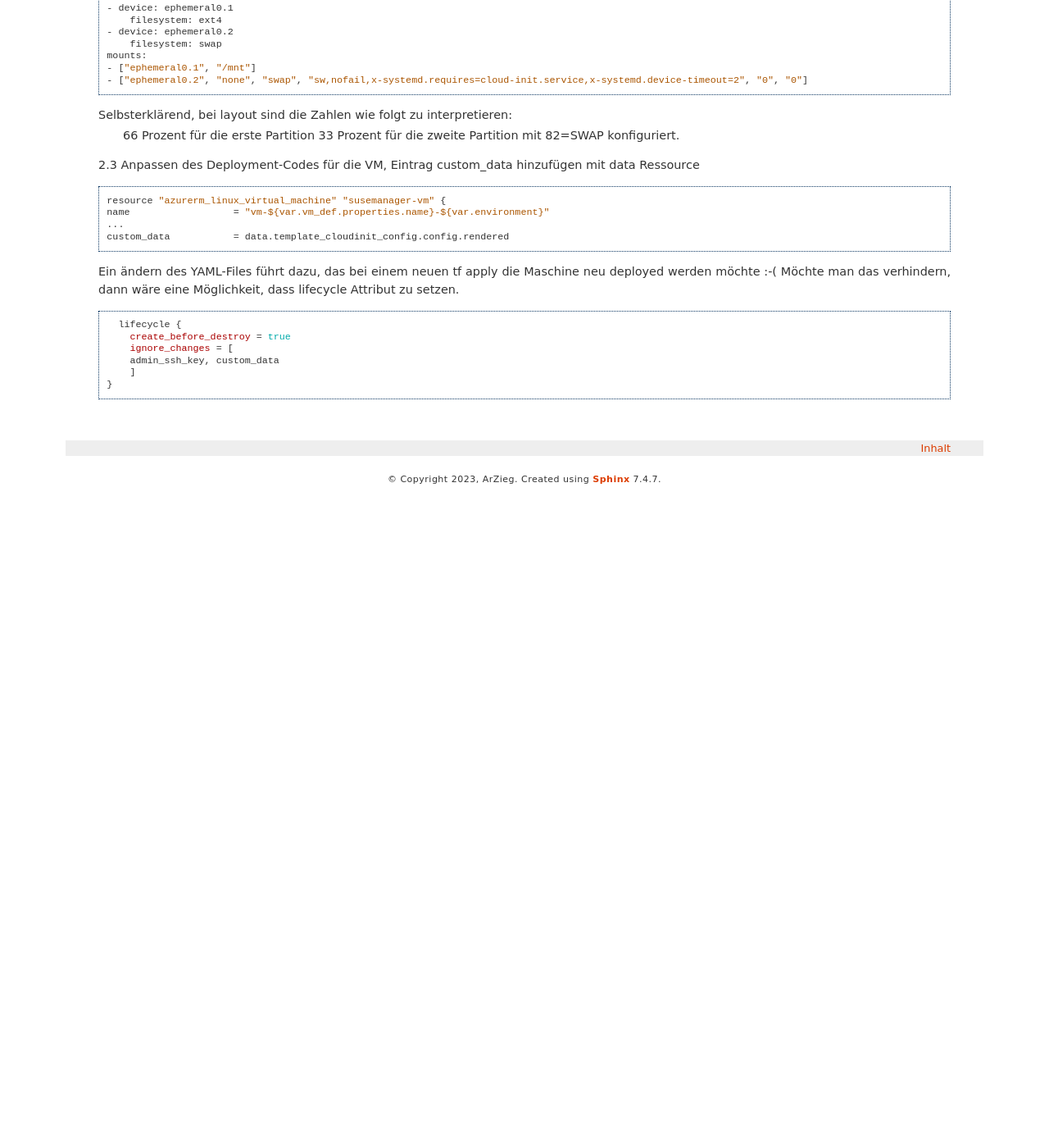
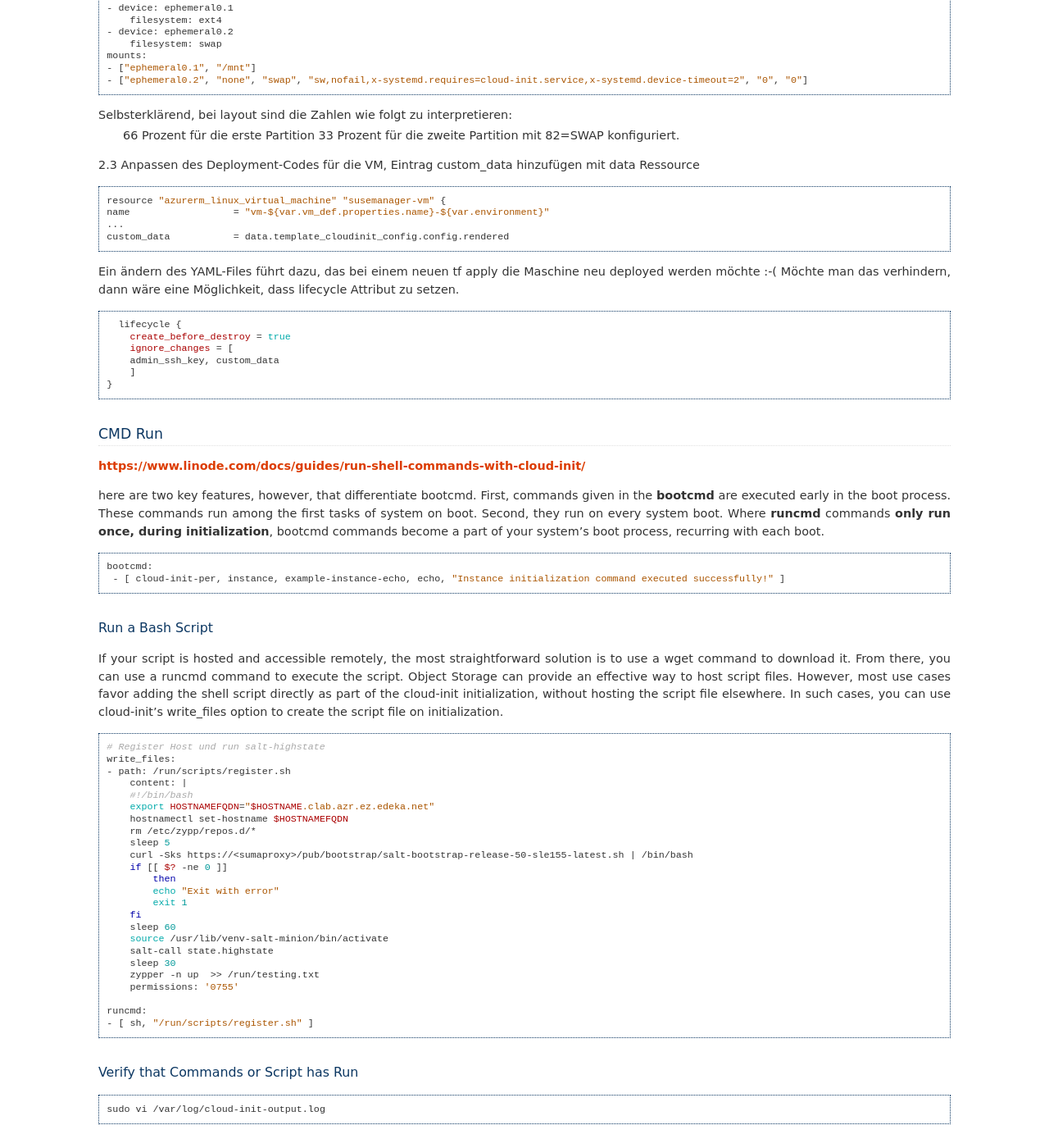
Before and after one commit to arzieg/mspdoc, a Sphinx documentation site: the page built from docsrc/source/tf/cloud-init.rst, in a window 1280 px wide and 1400 px high, scrolled down 1433 px. Shown: the whole window at 82% size. Built offline with Sphinx 7.4.7, drawn with Linux system fonts in a browser that asks for light colours; before the commit the page ends 2034 px from its top, so only the background shows below that.

Commit message:
Update cloud-init

```diff
--- a/docsrc/source/tf/cloud-init.rst
+++ b/docsrc/source/tf/cloud-init.rst
@@ -125,3 +125,60 @@ Möchte man das verhindern, dann wäre eine Möglichkeit, dass lifecycle Attribu
         admin_ssh_key, custom_data
         ]
     }
+
+
+CMD Run
+=========
+https://www.linode.com/docs/guides/run-shell-commands-with-cloud-init/
+
+here are two key features, however, that differentiate bootcmd. First, commands given in the **bootcmd** are executed early in the boot process.
+These commands run among the first tasks of system on boot. Second, they run on every system boot.
+Where **runcmd** commands **only run once, during initialization**, bootcmd commands become a part of your system’s boot process, recurring with each boot.
+
+.. code-block:: bash
+
+    bootcmd:
+     - [ cloud-init-per, instance, example-instance-echo, echo, "Instance initialization command executed successfully!" ]
+
+
+Run a Bash Script
+------------------
+If your script is hosted and accessible remotely, the most straightforward solution is to use a wget command to download it. From there, you can use a runcmd command
+to execute the script. Object Storage can provide an effective way to host script files.
+However, most use cases favor adding the shell script directly as part of the cloud-init initialization, without hosting the script file elsewhere.
+In such cases, you can use cloud-init’s write_files option to create the script file on initialization.
+
+.. code-block:: bash
+
+    # Register Host und run salt-highstate
+    write_files:
+    - path: /run/scripts/register.sh
+        content: |
+        #!/bin/bash
+        export HOSTNAMEFQDN="$HOSTNAME.clab.azr.ez.edeka.net"
+        hostnamectl set-hostname $HOSTNAMEFQDN
+        rm /etc/zypp/repos.d/*
+        sleep 5
+        curl -Sks https://<sumaproxy>/pub/bootstrap/salt-bootstrap-release-50-sle155-latest.sh | /bin/bash
+        if [[ $? -ne 0 ]]
+            then
+            echo "Exit with error"
+            exit 1
+        fi
+        sleep 60
+        source /usr/lib/venv-salt-minion/bin/activate
+        salt-call state.highstate
+        sleep 30
+        zypper -n up  >> /run/testing.txt
+        permissions: '0755'
+
+    runcmd:
+    - [ sh, "/run/scripts/register.sh" ]
+
+
+Verify that Commands or Script has Run
+---------------------------------------
+
+.. code-block:: bash
+
+    sudo vi /var/log/cloud-init-output.log
```
